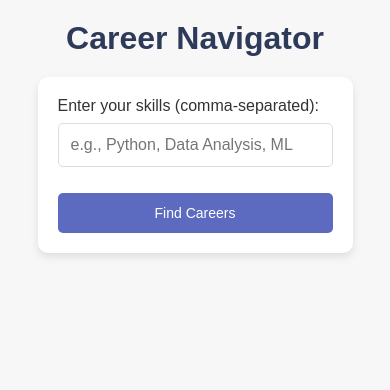
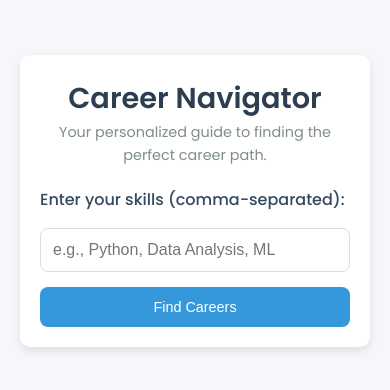
Before and after one commit to AKHAASH/Career-Navigator-using-AI, a Flask app: page / in a window 390 px wide. Shown: the top 390 px of the page. Run offline with Flask 3, Linux system fonts and the light colour scheme.

Commit message:
interface

```diff
--- a/app.py
+++ b/app.py
@@ -70,6 +70,7 @@ skills_with_urls = {
     'Big Data': 'https://www.edx.org/professional-certificate/big-data-for-data-engineering',
     'Hadoop': 'https://hadoop.apache.org/docs/',
     'TensorFlow': 'https://www.tensorflow.org/learn',
+    'Math': 'https://www.youtube.com/@AlexMathsEngineering',
     'PyTorch': 'https://pytorch.org/tutorials/',
     'Recruitment': 'https://www.linkedin.com/learning/',
     'Training': 'https://www.trainup.com/',
--- a/static/styles.css
+++ b/static/styles.css
@@ -1,100 +1,159 @@
-/* Reset some default styling */
+/* General Reset */
 * {
     margin: 0;
     padding: 0;
     box-sizing: border-box;
 }
 
-/* Body styling */
+/* Fonts and Body */
 body {
-    font-family: Arial, sans-serif;
-    background-color: #f7f7f7;
+    font-family: 'Poppins', sans-serif;
+    background-color: #f5f7fa;
     color: #333;
+    line-height: 1.6;
     padding: 20px;
 }
 
-/* Header styling */
-h1 {
-    color: #2e3a59;
+/* Container Styling */
+.container {
+    max-width: 800px;
+    margin: 0 auto;
+    background: #fff;
+    padding: 20px;
+    border-radius: 10px;
+    box-shadow: 0 4px 10px rgba(0, 0, 0, 0.1);
+    margin-top: 10%;
+}
+
+/* Header Styling */
+header {
     text-align: center;
     margin-bottom: 20px;
 }
 
-/* Form container */
+header h1 {
+    color: #2c3e50;
+    font-size: 2.2rem;
+    font-weight: 600;
+}
+
+header p {
+    color: #7f8c8d;
+    font-size: 1rem;
+}
+
+/* Form Styling */
 form {
-    background-color: #ffffff;
-    padding: 20px;
-    border-radius: 10px;
-    box-shadow: 0 4px 8px rgba(0, 0, 0, 0.1);
-    max-width: 500px;
-    margin: 0 auto;
+    display: flex;
+    flex-direction: column;
+    gap: 15px;
+    margin-top: 20px;
+}
+
+form label {
+    font-size: 1rem;
+    font-weight: 500;
+    color: #34495e;
 }
 
 input[type="text"] {
     width: 100%;
     padding: 12px;
-    margin: 8px 0;
     border: 1px solid #ddd;
-    border-radius: 5px;
-    font-size: 16px;
+    border-radius: 8px;
+    font-size: 1rem;
+    color: #34495e;
 }
 
 button {
-    width: 100%;
     padding: 12px;
-    background-color: #5C6BC0;
+    background-color: #3498db;
     color: white;
-    font-size: 16px;
+    font-size: 1rem;
     border: none;
-    border-radius: 5px;
+    border-radius: 8px;
     cursor: pointer;
-    transition: background-color 0.3s;
+    transition: background-color 0.3s ease-in-out;
 }
 
 button:hover {
-    background-color: #3f51b5;
+    background-color: #2980b9;
 }
 
-/* Results section */
-ul {
-    list-style-type: none;
+/* Recommendation List */
+.recommendation-list {
+    list-style: none;
+    margin: 20px 0;
     padding: 0;
 }
 
-li {
-    background-color: #ffffff;
-    padding: 15px;
-    margin-bottom: 10px;
-    border-radius: 5px;
-    box-shadow: 0 2px 4px rgba(0, 0, 0, 0.1);
+.recommendation-list li {
+    background-color: #ecf0f1;
+    padding: 20px;
+    margin-bottom: 15px;
+    border-radius: 8px;
+    box-shadow: 0 2px 5px rgba(0, 0, 0, 0.1);
 }
 
-strong {
-    font-size: 18px;
-    color: #3f51b5;
+.recommendation-list h2 {
+    font-size: 1.2rem;
+    color: #2c3e50;
+    margin-bottom: 5px;
 }
 
-a {
-    display: block;
-    text-align: center;
-    padding: 10px;
-    color: #5C6BC0;
-    text-decoration: none;
-    font-size: 16px;
-    margin-top: 20px;
+.match-score {
+    color: #27ae60;
+    font-weight: 600;
 }
 
-a:hover {
-    color: #3f51b5;
+.description {
+    font-size: 1rem;
+    color: #7f8c8d;
+    margin-bottom: 10px;
 }
 
-/* For smaller screens */
+.skill-link {
+    color: #3498db;
+    text-decoration: none;
+    font-weight: 500;
+}
+
+.skill-link:hover {
+    text-decoration: underline;
+}
+
+/* Back Link */
+.back-link {
+    display: inline-block;
+    margin-top: 20px;
+    color: #3498db;
+    text-decoration: none;
+    font-size: 1rem;
+    font-weight: 500;
+}
+
+.back-link:hover {
+    text-decoration: underline;
+}
+
+/* No Results */
+.no-results {
+    color: #e74c3c;
+    font-size: 1.2rem;
+    text-align: center;
+}
+
+/* Media Queries */
 @media (max-width: 600px) {
-    form {
-        width: 90%;
+    header h1 {
+        font-size: 1.8rem;
+    }
+
+    header p {
+        font-size: 0.9rem;
     }
 
     button {
-        font-size: 14px;
+        font-size: 0.9rem;
     }
 }
--- a/templates/index.html
+++ b/templates/index.html
@@ -5,13 +5,21 @@
     <meta name="viewport" content="width=device-width, initial-scale=1.0">
     <title>Career Navigator</title>
     <link rel="stylesheet" href="{{ url_for('static', filename='styles.css') }}">
+    <link href="https://fonts.googleapis.com/css2?family=Poppins:wght@300;400;500;600&display=swap" rel="stylesheet">
 </head>
 <body>
-    <h1>Career Navigator</h1>
-    <form action="/result" method="post">
-        <label for="skills">Enter your skills (comma-separated):</label><br>
-        <input type="text" id="skills" name="skills" placeholder="e.g., Python, Data Analysis, ML"><br><br>
-        <button type="submit">Find Careers</button>
-    </form>
+    <div class="container">
+        <header>
+            <h1>Career Navigator</h1>
+            <p>Your personalized guide to finding the perfect career path.</p>
+        </header>
+        <main>
+            <form action="/result" method="post">
+                <label for="skills">Enter your skills (comma-separated):</label>
+                <input type="text" id="skills" name="skills" placeholder="e.g., Python, Data Analysis, ML">
+                <button type="submit">Find Careers</button>
+            </form>
+        </main>
+    </div>
 </body>
 </html>
```
Also changed, not shown: templates/result.html (+14 -7 lines).
